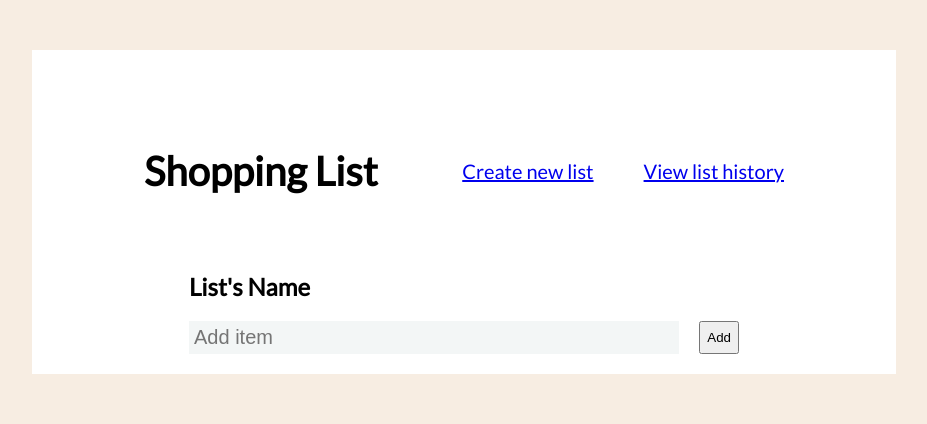
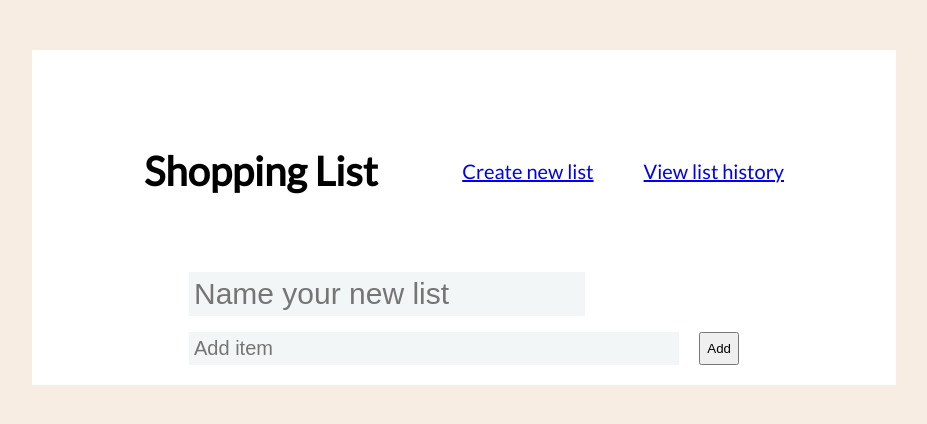
Before and after one commit to thucvy/shopping-list-project, a Flask app: page / in a window 1280 px wide. Shown: the top 424 px of the page, without its empty margins (176-1103 px from the left). Run offline with Flask 2, Linux system fonts and the light colour scheme.

Commit message:
add text box for list name

```diff
--- a/static/styles.css
+++ b/static/styles.css
@@ -37,12 +37,23 @@ main{
     padding: 0 20px;
 }
 
-.form{
-    display: flex;
-
+.form-list__input{
+    width: 100%;
+    font-size: 30px;
+    font-weight: 500;
+    margin-right: 20px;
+    border: none;
+    background-color: #f3f6f6;
+    padding: 5px;
+    max-width: fit-content;
 }
 
-.form__input{
+
+.form-item{
+    display: flex;
+}
+
+.form-item__input{
     width: 100%;
     font-size: 20px;
     font-weight: 500;
--- a/templates/home.html
+++ b/templates/home.html
@@ -12,6 +12,7 @@
 
     <body>
         <div class="bodypart">
+            <!-- create a navbar which contains a header for Shopping List and 2 links for 'Create new list' and 'View list history' -->
             <header class="navbar">
                 <h1 class="navbar__head">Shopping List</h1>
                 <ul class="navbar__navigation">
@@ -20,18 +21,27 @@
                 </ul>
             </header>
 
+            <!-- Below is the main body of the web (below the nav bar) -->
             <main>
 
+                <!-- This is the 1st section where there's a text box to input 'List name' and another text box to add 'Item name' -->
                 <section>
-                    <h1>List's Name</h1>
-                    <form class="form" method="POST">
-                        <input type="text" class="form__input" name="item" id="input" placeholder="Add item">
+                    <!-- Add text box for user to input the name of the new list (required) -->
+                    <p>
+                    <form class="form-list" method="POST">
+                        <input type="text" class="form-list__input" placeholder="Name your new list" required>
+                    </form>
+
+                    </p>
+
+                    <form class="form-item" method="POST">
+                        <input type="text" class="form-item__input" name="item" id="input" placeholder="Add item">
                         <button type="submit" class="form__entry">Add</button>
                     </form>
                 </section>
 
+                <!-- This is the 2nd section which display all items that are added from the input bar above along with other information -->
                 <section>
-
                     {% for entry in entries %}
                     <div class="listitem">
                         <p>
```
